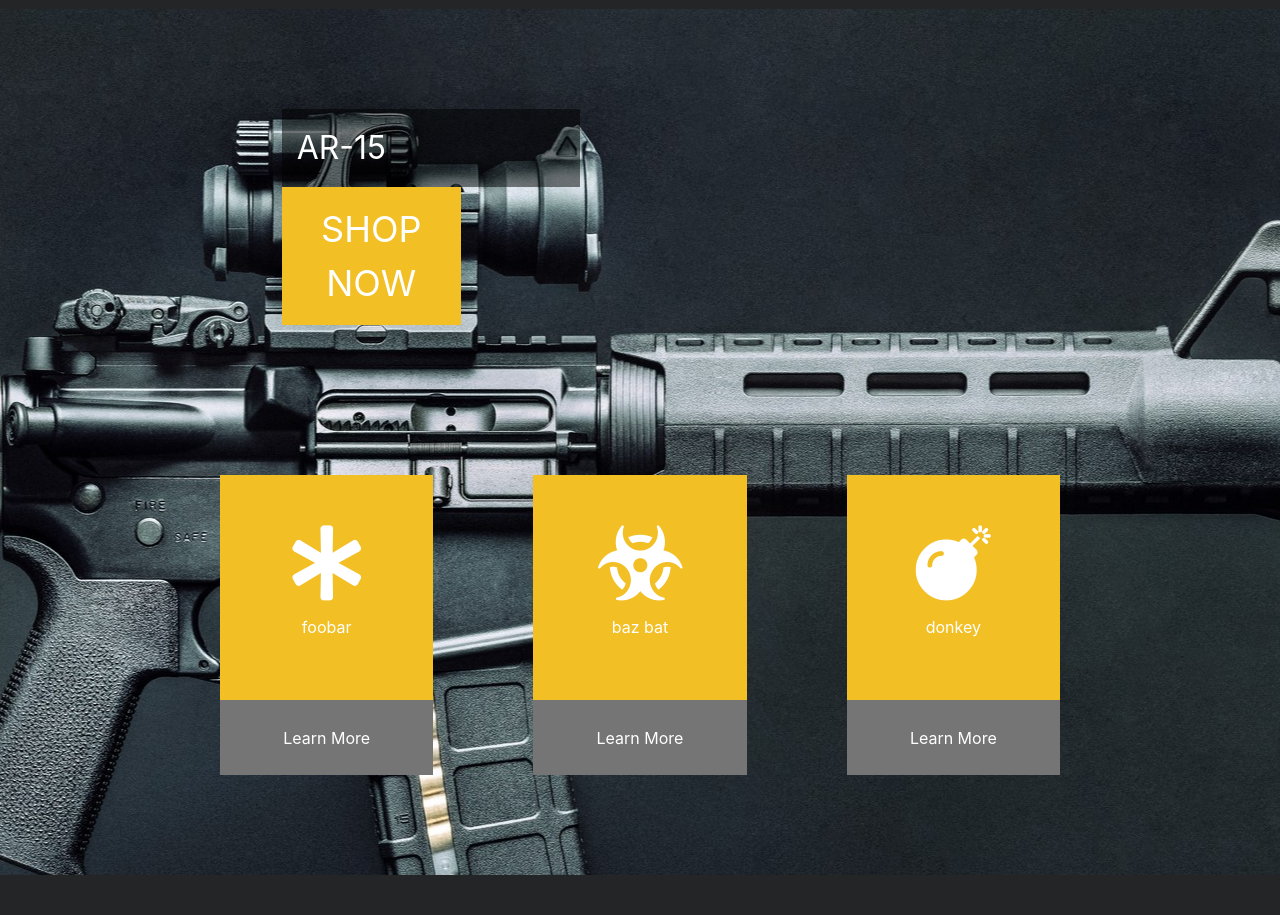
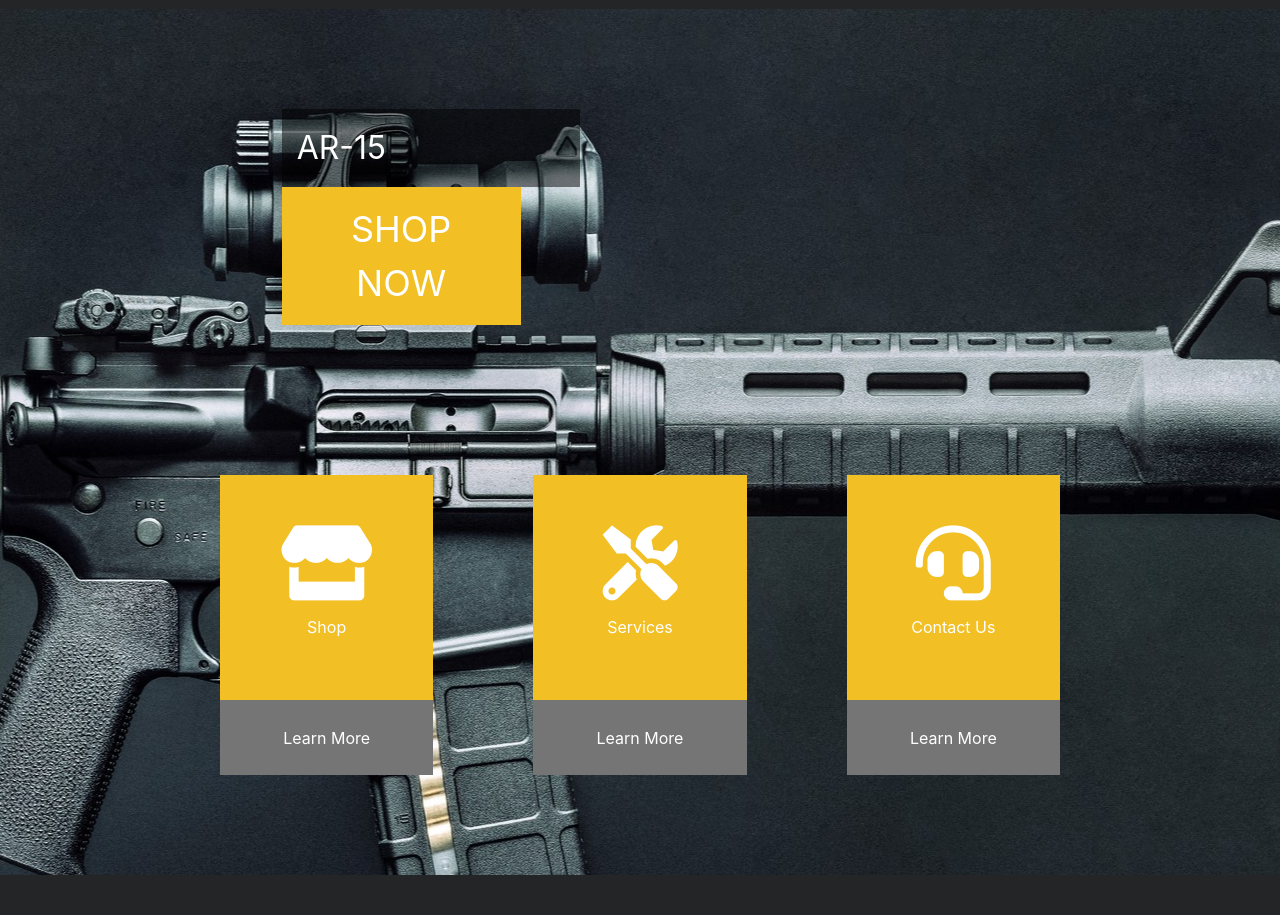
Before and after one commit to bengray/archangel-armory, a PHP site: page / in a window 1280 px wide. Shown: the part 91-1006 px from the top of the page. Run offline with PHP 8.4, Linux system fonts and the light colour scheme; some libraries are stand-ins or nearby versions.

Commit message:
adds appropriate icons and such

```diff
--- a/css/style.css
+++ b/css/style.css
@@ -139,10 +139,20 @@ body {
 }
 
 .index-cta .button {
-    cursor: pointer;
     padding: 15px 25px 15px 25px;
     background-color: #f2bf25;
     color: white;
     font-size: 36px;
     text-align: center;
+    display: block;
 }
+
+.index-cta a:hover {
+    text-decoration: none;
+}
+
+a.index-item-cta,
+a.index-item-description {
+    color: white;
+    text-decoration: none;
+}
--- a/index.php
+++ b/index.php
@@ -15,24 +15,24 @@
           <div class="description col-5">
             AR-15
           </div>
-          <div class="button col-3">
+          <a class="button col-4" href="store">
             SHOP NOW
-          </div>
+          </a>
         </div>
       </div>
 
       <div class="box-row row justify-content-center">
         <div class="index-item col-10 col-md-3 col-lg-2">
-          <div class="index-item-description"><i class="fas fa-asterisk"></i>foobar</div>
-          <div class="index-item-cta">Learn More</div>
+          <a class="index-item-description" href="store"><i class="fas fa-store"></i>Shop</a>
+          <a class="index-item-cta" href="store">Learn More</a>
         </div>
         <div class="index-item col-10 col-md-3 col-lg-2">
-          <div class="index-item-description"><i class="fas fa-biohazard"></i>baz bat</div>
-          <div class="index-item-cta">Learn More</div>
+          <a class="index-item-description" href="services"><i class="fas fa-tools"></i>Services</a>
+          <a class="index-item-cta" href="services">Learn More</a>
         </div>
         <div class="index-item col-10 col-md-3 col-lg-2">
-          <div class="index-item-description"><i class="fas fa-bomb"></i>donkey</div>
-          <div class="index-item-cta">Learn More</div>
+          <a class="index-item-description" href="contact"><i class="fas fa-headset"></i>Contact Us</a>
+          <a class="index-item-cta" href="contact">Learn More</a>
         </div>
       </div>
     </div>
```
